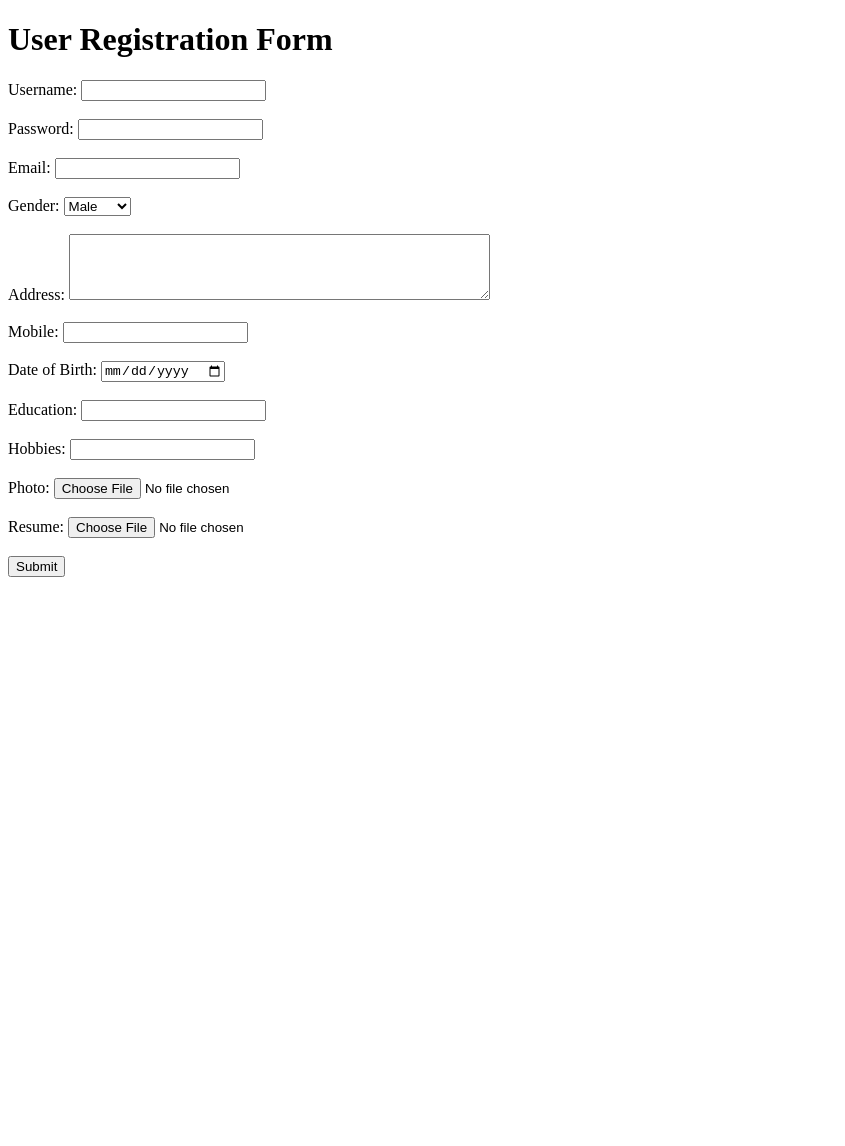
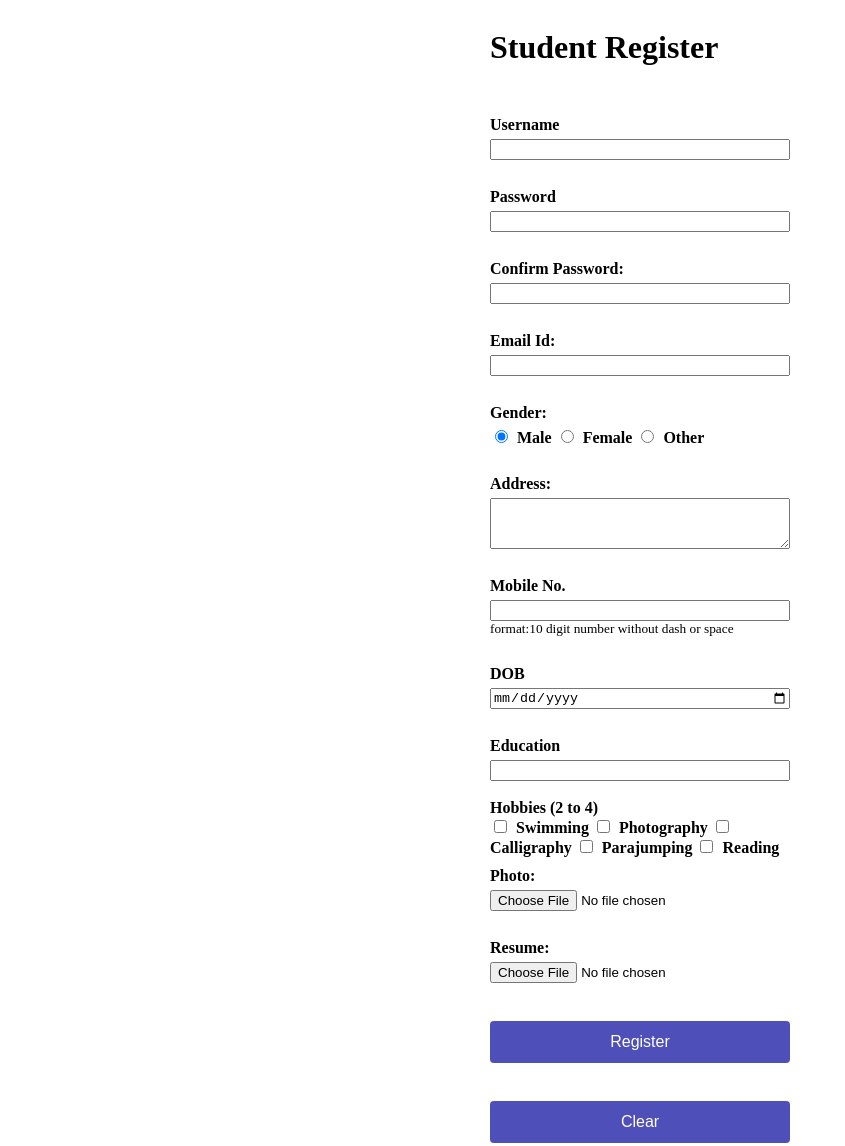
Before and after one commit to sakshetpatil/form-node-mysql, a website: page public/register.html in a window 1280 px wide. Shown: the whole page, without its empty margins (0-845 px from the left). Before the commit the page ends 800 px from the top, so only its background shows below. Drawn offline with Linux system fonts and the light colour scheme.

Commit message:
fixed save doc

```diff
--- a/public/register.html
+++ b/public/register.html
@@ -1,53 +1,197 @@
-<!-- public/register.html -->
-
 <!DOCTYPE html>
-<html lang="en">
+<html>
     <head>
-    <meta charset="UTF-8">
-    <meta name="viewport" content="width=device-width, initial-scale=1.0">
-    <title>Register User</title>
+        <title>Registration</title>
+        <style>
+            form {
+                    display: flex;
+                    flex-direction: column;
+                    /* border: 2px solid;
+                    padding: 20px; */
+                    width: 300px;
+                    margin: auto;
+                    box-sizing: border-box;
+            }
+            label {
+                font-weight: bold;
+                border-radius: 5px;
+                margin-top: 10px;
+                margin-bottom: 5px;
+            }
+            input[type="radio"],
+            input[type="checkbox"] {
+            margin-right: 5px;
+            }
+            input[type="submit"],
+            input[type="reset"] {
+            background-color:rgb(79, 79, 185);
+            color: white;
+            padding: 12px 20px;
+            cursor: pointer;
+            border: none;
+            border-radius: 4px;
+            margin-top: 20px;
+            width: 100%;
+            font-size: 16px;
+        }
+            input[type="submit"]:hover,
+            input[type="reset"]:hover {
+            background-color: #45a049;
+        }
+        </style>
     </head>
     <body>
-    <h1>User Registration Form</h1>
-    <form action="/register" method="POST" enctype="multipart/form-data">
-        <label for="username">Username:</label>
-        <input type="text" id="username" name="username" required><br><br>
+        <div class="form-container">
+            <form class="Registration-form" action="/register" method="post" enctype="multipart/form-data">
+                <h1>Student Register</h1>
+                <br>
+                <label for="username">Username</label>
+                <input type="text" id="username" name="username" required>
+                <br>
 
-        <label for="password">Password:</label>
-        <input type="password" id="password" name="password" required><br><br>
+                <label for="password">Password</label>
+                <input type="password" id="password" name="password" required><br>
 
-        <label for="email">Email:</label>
-        <input type="email" id="email" name="email" required><br><br>
+                <label for="confirm-password">Confirm Password:</label>
+                <input type="password" id="confirm-password" name="confirm-password" required>
 
+                <br>
+                <label for="email">Email Id:</label>
+                <input type="text" id="email" name="email" required>
+                <br>
                 <label for="gender">Gender:</label>
-        <select id="gender" name="gender">
-            <option value="male">Male</option>
-            <option value="female">Female</option>
-            <option value="other">Other</option>
-        </select><br><br>
+                <div>
+                    <input type="radio" id="male" name="gender" value="male" checked>
+                    <label for="male">Male</label>
+
+                    <input type="radio" id="female" name="gender" value="female">
+                    <label for="female">Female</label>
+
+                    <input type="radio" id="other" name="gender" value="other">
+                    <label for="other">Other</label>
+                </div>
+                <br>
 
                 <label for="address">Address:</label>
-        <textarea id="address" name="address" rows="4" cols="50" required></textarea><br><br>
+                <textarea id="address" name="address" rows="3" required></textarea>
+                <br>
 
-        <label for="mobile">Mobile:</label>
-        <input type="text" id="mobile" name="mobile" required><br><br>
+                <label for="mobile">Mobile No.</label>
+                <input type="tel" id="mobile" name="mobile" pattern="[0-9]{10}" required>
+                <small>format:10 digit number without dash or space</small>
+                <br>
 
-        <label for="dob">Date of Birth:</label>
-        <input type="date" id="dob" name="dob" required><br><br>
+                <label for="dob">DOB</label>
+                <input type="date" id="dob" name="dob" required>
+                <br>
 
-        <label for="education">Education:</label>
-        <input type="text" id="education" name="education" required><br><br>
+                <label for="education">Education</label>
+                <input list="education" name="education">
+                <datalist id="education">
+                    <option value="BE/B.TEC.">Bachelor of Engineering</option>
+                    <option value="PG">Post Graduate</option>
+                    <option value="MSC">MSC(cs)</option>
+                </datalist>
+                <br>
 
-        <label for="hobbies">Hobbies:</label>
-        <input type="text" id="hobbies" name="hobbies"><br><br>
+                <div class="hobbies-section">
+                    <label>Hobbies (2 to 4)</label><br>
+                    <input type="checkbox" id="hobbies1" name="hobbies1" value="Swimming">
+                    <label for="hobbies1">Swimming</label>
+                    <input type="checkbox" id="hobbies2" name="hobbies2" value="Photography">
+                    <label for="hobbies2">Photography</label>
+                    <input type="checkbox" id="hobbies3" name="hobbies3" value="Calligraphy">
+                    <label for="hobbies3">Calligraphy</label>
+                    <input type="checkbox" id="hobbies4" name="hobbies4" value="parajumping">
+                    <label for="hobbies4">Parajumping</label>
+                    <input type="checkbox" id="hobbies5" name="hobbies5" value="Reading">
+                    <label for="hobbies5">Reading</label>
+                    <div class="error-message" id="hobbies-error"></div>
+                </div>
 
                 <label for="photo">Photo:</label>
-        <input type="file" id="photo" name="photo"><br><br>
+                <input type="file" id="photo" name="photo" accept="image/png ,image/jpeg, image/jpg"><br>
 
                 <label for="resume">Resume:</label>
-        <input type="file" id="resume" name="resume"><br><br>
+                <input type="file" id="resume" name="resume" accept=" .pdf, .doc, .docx">
+                <br>
+                <input type="submit" value="Register">
+                <br>
+                <input type="reset" value="Clear">
+            </form>
+        </div>
+        <script>
+            const form=document.getElementById("Registration-form");
+            const mobileinput=document.getElementById("mobile");
+            const dobinput=document.getElementById("dob");
+            const hobbiesError=document.getElementById("hobbies-errror");
+            const passwordinput=document.getElementById(password);
+            const confirmpasswordinput=document.getElementById("confirm-password");
+            const passwordError=document.getElementById("password-error");
 
-        <button type="submit">Submit</button>
-    </form>
+            form.addEventListener(submit, function(event){
+                if(passwordinput.value=!confirmpasswordinput){
+                    event.preventDefault();
+                    passwordError.textContent="password do not match";
+                    confirmpasswordinput.focus();
+                    return;
+                }else{
+                    passwordError.textContent="";
+                }
+
+
+                if(!validateMobile()){
+                    event.preventDefault();
+                    return;
+                }
+
+                if(!validateDOB()){
+                    event.preventDefault();
+                    return;
+                }
+
+                const checkedCount=countCheckedHobbies();
+                    if(checkedCount<2 || checkedCount>4){
+                        event.preventDefault();
+                        hobbiesError=textContent="please select between 2 to 4 hobbies";
+                    }else{
+                        hobbiesError=textContent="";
+                    }
+            });
+
+            function validateMobile()
+            {
+                const mobilePattern=/^[0-9]{10}$/;
+                if (!mobilePattern.test(mobileInput.value)) {
+                alert("Mobile number must be 10 digits.");
+                mobileInput.focus();
+                return false;
+                }
+                return true;
+            }
+
+            function validateDOB() {
+            const dob = new Date(dobInput.value);
+            const today = new Date();
+            const age = today.getFullYear() - dob.getFullYear();
+            const monthDiff = today.getMonth() - dob.getMonth();
+
+            if (monthDiff < 0 || (monthDiff === 0 && today.getDate() < dob.getDate())) {
+                age--;
+            }
+
+            if (age < 18 || age > 28) {
+                alert("Age must be between 18 and 28 years.");
+                dobInput.focus();
+                return false;
+            }
+            return true;
+        }
+
+            function countCheckedHobbies(){
+                const checkboxes=form.querySelectorAll('input [type="checkbox"]');
+                return Array.from(checkboxes).filter(checkbox=> checkbox.checked).length;
+            }
+        </script>
     </body>
 </html>
```
Also changed, not shown: uploads/photo-1718795071872.jpg (added), uploads/photo-1718795247473.jpg (added), uploads/photo-1718795289929.jpg (added), uploads/photo-1718795661972.jpg (added), uploads/photo-1718795694745.jpg (added), uploads/photo-1718795750427.jpg (added), 6 other files. Lines whose indentation alone changed are shown as unchanged.
